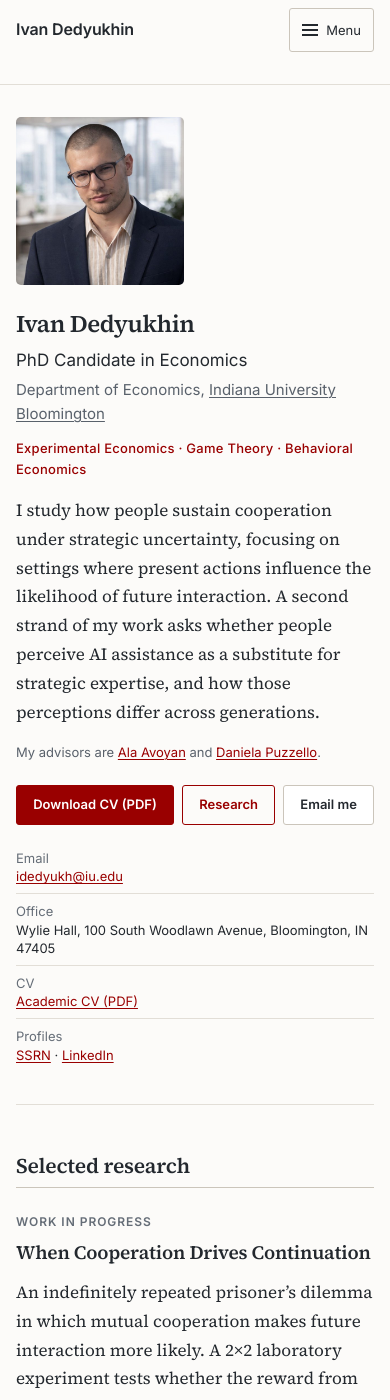
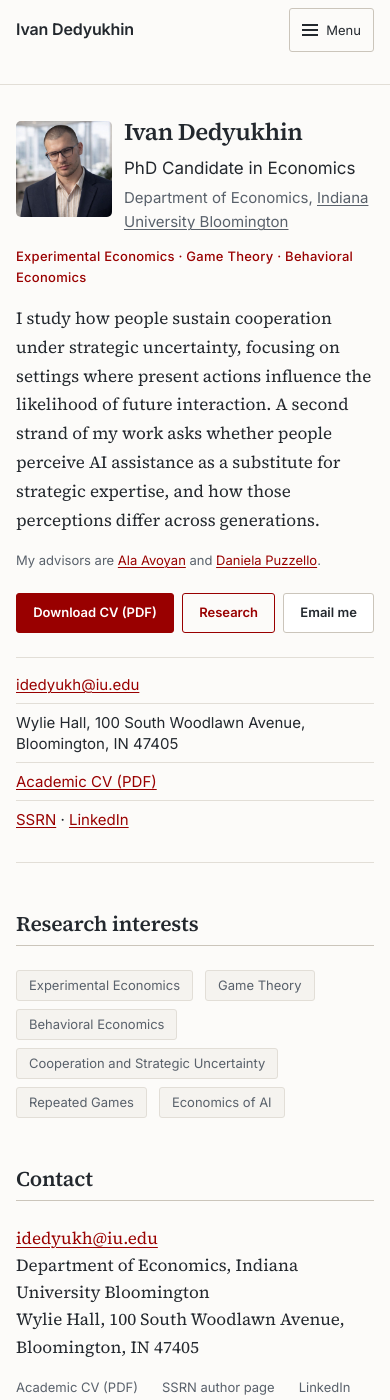
Before and after one commit to Dedyukhin/dedyukhin.github.io, a Jekyll site: the page built from README.md, in a window 390 px wide and 1400 px high. Built offline with Jekyll 4.4.1, drawn with Linux system fonts in a browser that asks for light colours; some of the changed text lies outside the part shown.

Commit message:
Trim homepage, widen text measure, group student comments, rework mobile profile
Homepage: remove the Selected research and Teaching blocks, keeping the profile,
research interests and contact. Both are commented out rather than deleted, with
a note on how to restore them; the Research and Teaching pages remain the single
home for that material and are reachable from the nav and the profile actions.

Text measure: --width-prose goes from 70ch to 100%, so abstracts, summaries,
page intros and course descriptions run the full content column instead of
stopping around 60% of the way across. Abstracts now fill 94% of the 1100px
column. Removes the separate 62ch cap on the profile summary and widens the
teaching-assistant list to match.

Student comments: all four now sit behind one "Student feedback" disclosure
rather than three inline plus one hidden, matching how abstracts behave on the
Research page. The button shares an action row with the syllabus link, so a
course reads like a research entry: title, metadata, description, actions.

Mobile profile: a full-width square photo dominated the screen and left the name
stranded beside empty space, and the term/value contact grid was cramped. Below
760px the profile drops the grid and floats a compact 116px portrait (96px below
480px) that the name and title wrap around, and the contact rows lose their
visual label column while keeping the terms in the accessibility tree. The
detail list moves after the body in the source so this ordering works; desktop
is unchanged because grid areas place it independently of source order.

Verified at 1440/1024/768/390/320: no horizontal overflow, disclosures and
keyboard operation intact, no-JS fallbacks intact, print styles intact,
contrast unchanged.

Co-Authored-By: Claude Opus 5 <noreply@anthropic.com>
Claude-Session: https://claude.ai/code/session_0163Q93N3QSHMixrmyhqQhA6

```diff
--- a/README.md
+++ b/README.md
@@ -45,30 +49,6 @@ description: >-
          alt="{{ profile.photo.alt | strip_newlines | escape }}"
          width="{{ profile.photo.width }}" height="{{ profile.photo.height }}">
   </figure>
-
-  <dl class="profile-details">
-    <div class="profile-details__row">
-      <dt class="profile-details__term">Email</dt>
-      <dd class="profile-details__value"><a href="mailto:{{ profile.email }}">{{ profile.email }}</a></dd>
-    </div>
-    <div class="profile-details__row">
-      <dt class="profile-details__term">Office</dt>
-      <dd class="profile-details__value">{{ profile.office }}</dd>
-    </div>
-    <div class="profile-details__row">
-      <dt class="profile-details__term">CV</dt>
-      <dd class="profile-details__value">
-        <a href="{{ profile.cv.url | relative_url }}" target="_blank" rel="noopener noreferrer">Academic CV (PDF)</a>
-      </dd>
-    </div>
-    <div class="profile-details__row">
-      <dt class="profile-details__term">Profiles</dt>
-      <dd class="profile-details__value">
-        <a href="https://papers.ssrn.com/sol3/cf_dev/AbsByAuth.cfm?per_id=6914508" target="_blank" rel="noopener noreferrer">SSRN</a> ·
-        <a href="https://www.linkedin.com/in/ivan-dedyukhin/" target="_blank" rel="noopener noreferrer">LinkedIn</a>
-      </dd>
-    </div>
-  </dl>
 
   <div class="profile__body">
     <h1 class="profile__name" id="profile-name">{{ profile.name }}</h1>
@@ -101,6 +81,30 @@ description: >-
       {% endcomment %}
     </div>
   </div>
+
+  <dl class="profile-details">
+    <div class="profile-details__row">
+      <dt class="profile-details__term">Email</dt>
+      <dd class="profile-details__value"><a href="mailto:{{ profile.email }}">{{ profile.email }}</a></dd>
+    </div>
+    <div class="profile-details__row">
+      <dt class="profile-details__term">Office</dt>
+      <dd class="profile-details__value">{{ profile.office }}</dd>
+    </div>
+    <div class="profile-details__row">
+      <dt class="profile-details__term">CV</dt>
+      <dd class="profile-details__value">
+        <a href="{{ profile.cv.url | relative_url }}" target="_blank" rel="noopener noreferrer">Academic CV (PDF)</a>
+      </dd>
+    </div>
+    <div class="profile-details__row">
+      <dt class="profile-details__term">Profiles</dt>
+      <dd class="profile-details__value">
+        <a href="https://papers.ssrn.com/sol3/cf_dev/AbsByAuth.cfm?per_id=6914508" target="_blank" rel="noopener noreferrer">SSRN</a> ·
+        <a href="https://www.linkedin.com/in/ivan-dedyukhin/" target="_blank" rel="noopener noreferrer">LinkedIn</a>
+      </dd>
+    </div>
+  </dl>
 </section>
 
 {% comment %} Job market - DISABLED (step 1): featured job-market paper banner
@@ -116,14 +120,16 @@ description: >-
 {% endif %}
 {% endcomment %}
 
+{% comment %} Selected research - removed from the homepage by request.
+The Research page is the single home for papers; the profile actions and the nav
+both link to it. To bring this block back, uncomment it and restore the
+`selected` assign near the top of this file. If the job-market banner is also
+re-enabled, wrap the include in an "unless entry.id == jmp_id" guard so the
+featured paper is not listed twice.
 <section class="section" aria-labelledby="selected-research">
   <h2 class="section__title" id="selected-research">Selected research</h2>
 
   <div class="research-list">
-    {%- comment -%}
-      Job market note: when the banner above is re-enabled, wrap this include in an
-      "unless entry.id == jmp_id" guard again so the featured paper is not listed twice.
-    {%- endcomment -%}
     {% for entry in selected %}
       {% include research-entry.html entry=entry heading_level=3 prefix="home-abstract" %}
     {% endfor %}
@@ -131,6 +137,7 @@ description: >-
 
   <a class="more-link" href="{{ "/research/" | relative_url }}">View all research</a>
 </section>
+{% endcomment %}
 
 <section class="section" aria-labelledby="research-interests">
   <h2 class="section__title" id="research-interests">Research interests</h2>
@@ -151,6 +162,7 @@ description: >-
   </p>
   <a class="more-link" href="{{ "/teaching/" | relative_url }}">Teaching experience and student feedback</a>
 </section>
+{% endcomment %}
 
 <section class="section" aria-labelledby="contact">
   <h2 class="section__title" id="contact">Contact</h2>
--- a/assets/css/main.css
+++ b/assets/css/main.css
@@ -77,7 +77,9 @@
 
     /* Content widths */
     --width-content: 1100px;
-    --width-prose: 70ch;
+    /* Body copy, abstracts and summaries run the full content column rather than
+       being capped at a narrower measure, so text reaches both edges of the page. */
+    --width-prose: 100%;
 
     /* Radius, borders, focus */
     --radius-sm: 3px;
@@ -540,7 +542,6 @@ strong {
 }
 
 .profile__summary {
-    max-width: 62ch;
     line-height: var(--leading-relaxed);
 }
 
@@ -1051,7 +1052,7 @@ a:hover {
     flex-wrap: wrap;
     gap: var(--space-1) var(--space-4);
     justify-content: space-between;
-    max-width: 640px;
+    max-width: 820px;
     padding: var(--space-1) 0;
     font-family: var(--font-sans);
     font-size: var(--text-md);
@@ -1067,7 +1068,14 @@ a:hover {
 /* Student feedback */
 .feedback {
     max-width: var(--width-prose);
-    margin-top: var(--space-5);
+    /* Wraps only the disclosure panel, so it must not add space while collapsed. */
+    margin-top: 0;
+}
+
+.feedback__panel {
+    margin-top: var(--space-4);
+    padding-top: var(--space-4);
+    border-top: 1px dashed var(--color-border-strong);
 }
 
 .feedback__title {
@@ -1268,23 +1276,20 @@ a:hover {
         padding-top: var(--space-6);
     }
 
-    /* Photo, then name and actions, then the detail list. */
+    /* A full-width square photo dominates a phone screen and leaves the name
+       stranded beside empty space, so below this width the grid is dropped and
+       the photo floats as a compact portrait that the name and title wrap
+       around. Source order (photo, body, details) makes this work. */
     .profile {
-        grid-template-columns: minmax(0, 1fr);
-        grid-template-areas:
-            "photo"
-            "body"
-            "details";
-        grid-template-rows: auto;
-        row-gap: var(--space-5);
+        display: block;
+        padding-bottom: var(--space-5);
     }
 
     .profile__figure {
-        max-width: 200px;
-    }
-
-    .profile-details {
-        margin-top: 0;
+        float: left;
+        width: 116px;
+        max-width: 38%;
+        margin: var(--space-1) var(--space-4) var(--space-2) 0;
     }
 
     .profile__name {
@@ -1293,6 +1298,44 @@ a:hover {
 
     .profile__role {
         font-size: var(--text-base);
+    }
+
+    .profile__summary {
+        clear: none;
+    }
+
+    /* Actions and contact details always start on a fresh full-width line. */
+    .btn-row,
+    .profile-details {
+        clear: left;
+    }
+
+    .profile-details {
+        margin-top: var(--space-5);
+        padding-top: var(--space-4);
+        border-top: var(--border-hairline);
+    }
+
+    /* The cramped two-column term/value grid reads badly at this width. Values
+       stand on their own; the terms stay in the accessibility tree. */
+    .profile-details__term {
+        position: absolute;
+        width: 1px;
+        height: 1px;
+        margin: -1px;
+        overflow: hidden;
+        clip-path: inset(50%);
+        white-space: nowrap;
+    }
+
+    .profile-details__row {
+        grid-template-columns: minmax(0, 1fr);
+        gap: 0;
+        padding: var(--space-2) 0;
+    }
+
+    .profile-details__value {
+        font-size: var(--text-md);
     }
 
     .research-entry--featured .research-entry__title {
@@ -1330,12 +1373,8 @@ a:hover {
     }
 
     .profile__figure {
-        max-width: 168px;
-    }
-
-    .profile-details__row {
-        grid-template-columns: minmax(0, 1fr);
-        gap: 0;
+        width: 96px;
+        margin-right: var(--space-3);
     }
 
     .materials__item,
```
Also changed, not shown: other parts of README.md (+8 -0 lines), Teaching.md (+20 -24 lines).
